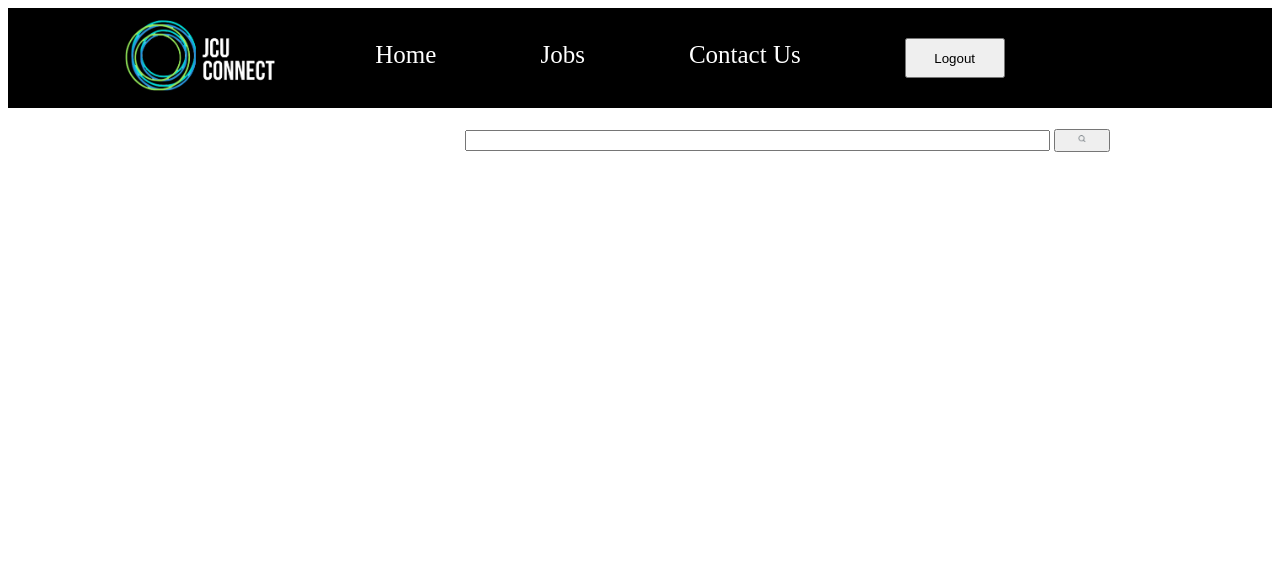
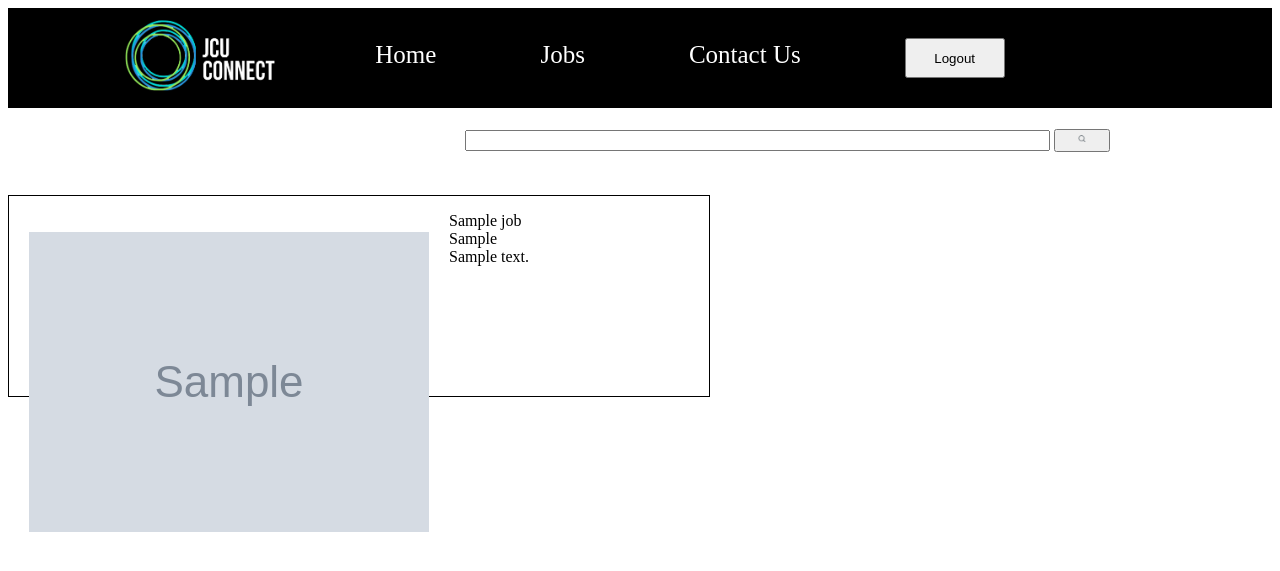
Before and after one commit to CDivyaPrabha/CP3405-Assessment, a Flask app: template app/templates/searchJob.html in a window 1280 px wide. Shown: the top 571 px of the page. Run offline with Flask 2, Linux system fonts and the light colour scheme; the template is opened without the code that fills it: most values are stand-ins (such as "Sample title", 1, 10 or a date in 2020); grey boxes marked "Sample" are stand-in pictures.

Commit message:
Styling for posted job in search job page

```diff
--- a/app/static/styles/styles.css
+++ b/app/static/styles/styles.css
@@ -279,5 +279,16 @@ input[type=submit], input[type=reset]{
 }
 
 .job_list{
-
+    border: 1px solid black;
+    width: 700px;
+    height: 200px;
+    margin-top: 40px;
 }
+.job_list img{
+    margin-top: 20px;
+}
+.companyPic{
+    float:left;
+    padding-right: 20px;
+    padding-left: 20px;
+}
--- a/app/templates/searchJob.html
+++ b/app/templates/searchJob.html
@@ -30,5 +30,13 @@
     </form>
 </div>
 
+<div class="job_list">
+    {% for job in jobs %}
+    <p><img class="companyPic" src="{{ job.Company_Picture }}" height="" width="" alt=""></p>
+    <div class="jobDesc"><p>{{ job.Company_Name }}<br>{{ job.Job_Designation }}<br>{{ job.Job_Description }}</p>
+    </div>
+    {% endfor %}
+</div>
+
 </body>
 </html>
```
